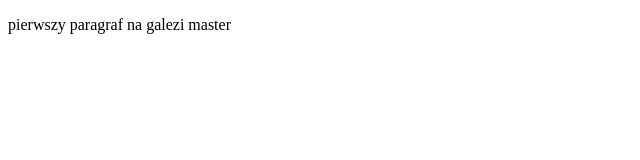
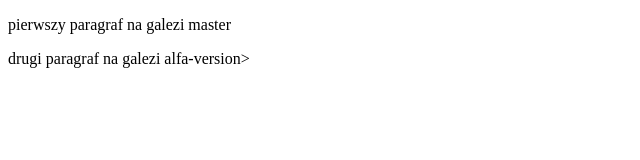
Before and after one commit to bebelp/bebelp.github.io, a plain HTML site: page index.html in a window 1280 px wide. Shown: the whole page, without its empty margins (0-640 px from the left). Drawn offline with Linux system fonts and the light colour scheme.

Commit message:
dodano drugi paragraf na galezi alfa-version

```diff
--- a/index.html
+++ b/index.html
@@ -8,5 +8,6 @@
 </head>
 <body>
     <p>pierwszy paragraf na galezi master</p>
+    <p>drugi paragraf na galezi alfa-version></p>
 </body>
 </html>
```
